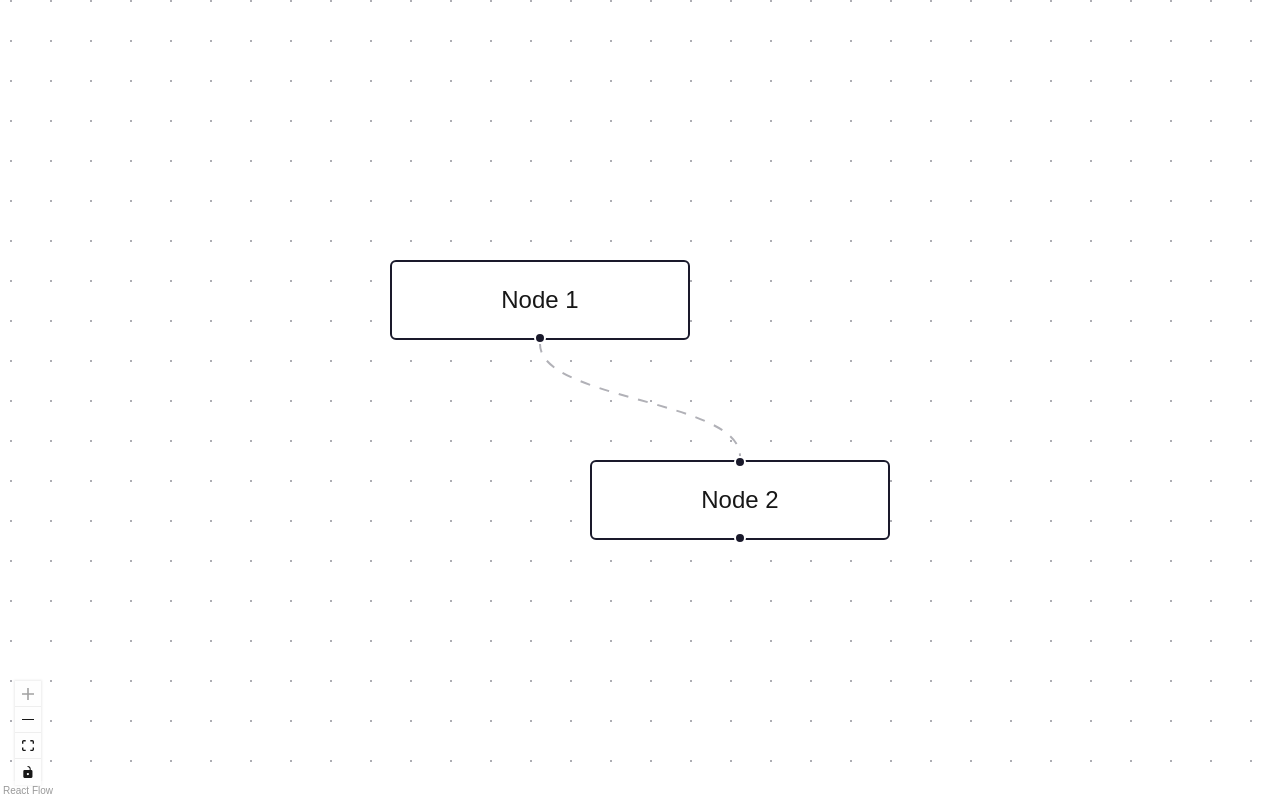
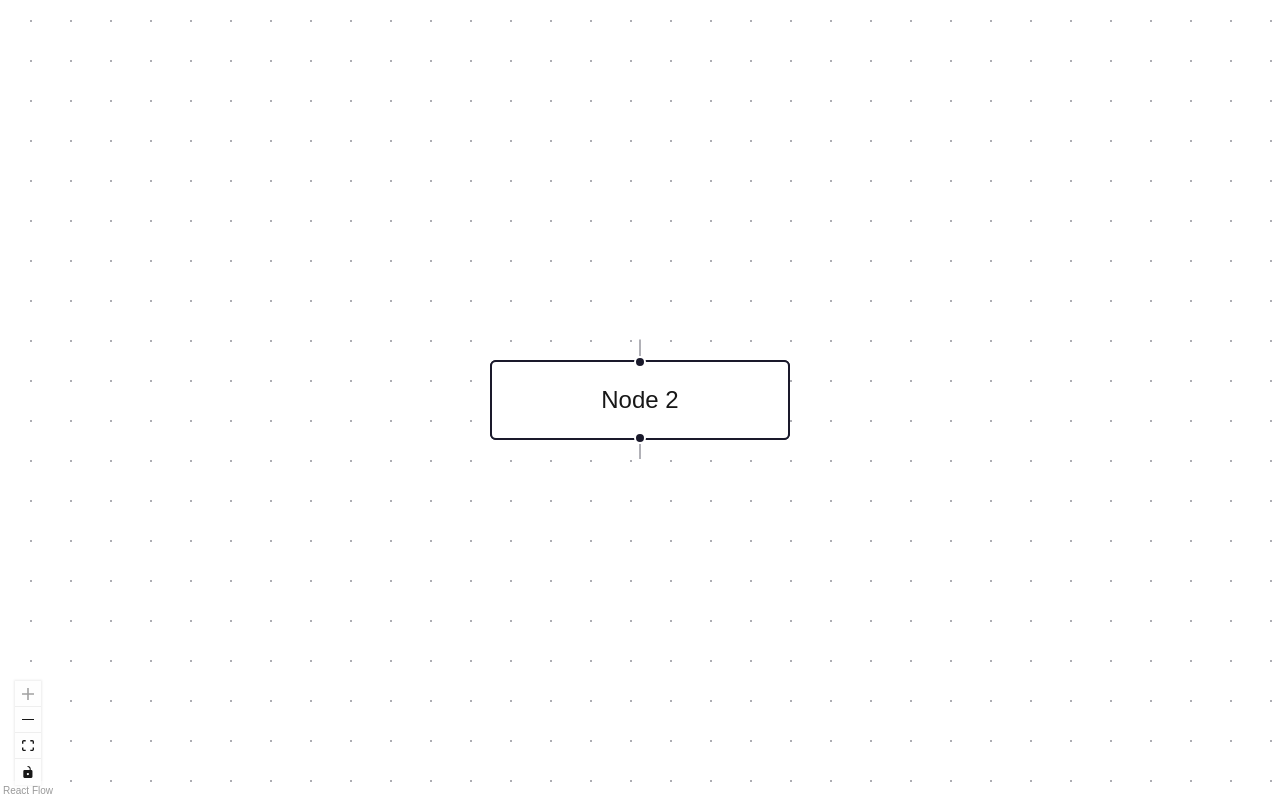
Before and after one commit to Saimon8420/flowgenx_assignment_FE, a Next.js app: page / in a window 1280 px wide. Built offline with nearby package versions, Linux system fonts and the light colour scheme.

Commit message:
feat: ChatInputNode.jsx file added with chatInput node functionalities

```diff
--- /dev/null
+++ b/src/app/components/ChatInputNode.jsx
@@ -0,0 +1,70 @@
+import React, { useState } from "react";
+import { Handle, Position } from "@xyflow/react";
+
+// Simple styles for the node (can be external CSS too)
+const chatInputNodeStyle = {
+  width: 200,
+  height: 120,
+  display: "flex",
+  flexDirection: "column",
+  alignItems: "center",
+  justifyContent: "center",
+  border: "2px solid #667eea", // Blue border
+  borderRadius: "8px",
+  backgroundColor: "#fff",
+  padding: "10px",
+  boxShadow: "0 4px 6px rgba(0, 0, 0, 0.1)",
+};
+
+const inputStyle = {
+  width: "100%",
+  marginBottom: "10px",
+  border: "1px solid #ccc",
+  borderRadius: "4px",
+};
+
+const buttonStyle = {
+  padding: "5px",
+  backgroundColor: "#667eea",
+  color: "white",
+  border: "none",
+  borderRadius: "4px",
+  cursor: "pointer",
+};
+
+const ChatInputNode = ({ data }) => {
+  // Receive onSendMessage prop from data
+  const { label } = data;
+  const [inputValue, setInputValue] = useState("");
+
+  const handleSubmit = (e) => {
+    e.preventDefault();
+    if (inputValue.trim()) {
+      setInputValue("");
+    }
+  };
+  return (
+    <>
+      <Handle type="target" position={Position.Top} />
+      <div style={chatInputNodeStyle}>
+        <label htmlFor="chat-input-node">{label}</label>
+        <form onSubmit={handleSubmit} style={{ width: "100%" }}>
+          <input
+            id="chat-input-node"
+            type="text"
+            value={inputValue}
+            onChange={(e) => setInputValue(e.target.value)}
+            placeholder="Type message..."
+            style={inputStyle}
+          />
+          <button type="submit" style={buttonStyle}>
+            Send
+          </button>
+        </form>
+      </div>
+      <Handle type="source" position={Position.Bottom} />
+    </>
+  );
+};
+
+export default ChatInputNode;
--- a/src/app/components/WorkflowEditor.jsx
+++ b/src/app/components/WorkflowEditor.jsx
@@ -9,16 +9,22 @@
 } from "@xyflow/react";
 import React, { useCallback, useState } from "react";
 import "@xyflow/react/dist/style.css";
+import ChatInputNode from "./ChatInputNode";
+
+// Define node types
+
+const nodeTypes = {
+  chatInput: ChatInputNode,
+};
 
 const initialNodes = [
   {
-    id: "n1",
-    position: { x: 0, y: 0 },
-    data: { label: "Node 1" },
-    type: "input",
+    id: "1",
+    position: { x: 100, y: 100 },
+    data: { label: "Chat Input" },
   },
   {
-    id: "n2",
+    id: "2",
     position: { x: 100, y: 100 },
     data: { label: "Node 2" },
   },
@@ -26,9 +32,9 @@
 
 const initialEdges = [
   {
-    id: "n1-n2",
-    source: "n1",
-    target: "n2",
+    id: "e1-2",
+    source: "1",
+    target: "2",
     animated: true,
   },
 ];
@@ -57,6 +63,7 @@
         onEdgesChange={onEdgesChange}
         fitView
         attributionPosition="bottom-left"
+        nodeTypes={nodeTypes}
       >
         <Background />
         <Controls />
```
Also changed, not shown: 1 other file (tests, documents, lock files or other folders).
